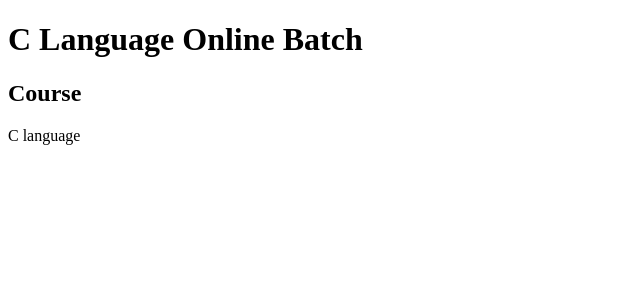
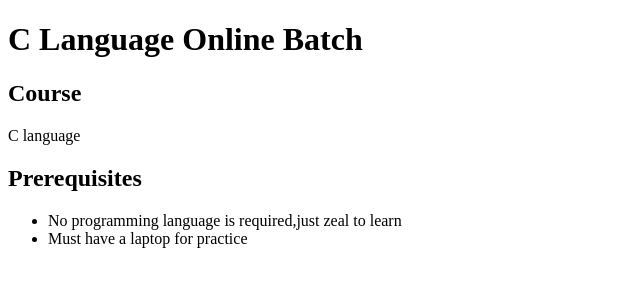
Before and after one commit to AjazAhmad-10/project-batch-details, a plain HTML site: page index.html in a window 1280 px wide. Shown: the whole page, without its empty margins (0-640 px from the left). Drawn offline with Linux system fonts and the light colour scheme.

Commit message:
prerequisites added in index file 1.0

```diff
--- a/index.html
+++ b/index.html
@@ -9,5 +9,10 @@
     <h1>C Language Online Batch</h1>
     <h2>Course</h2>
     <p>C language</p>
+    <h2>Prerequisites</h2>
+    <ul>
+        <li>No programming language is required,just zeal to learn</li>
+        <li>Must have a laptop for practice</li>
+    </ul>
 </body>
 </html>
```
